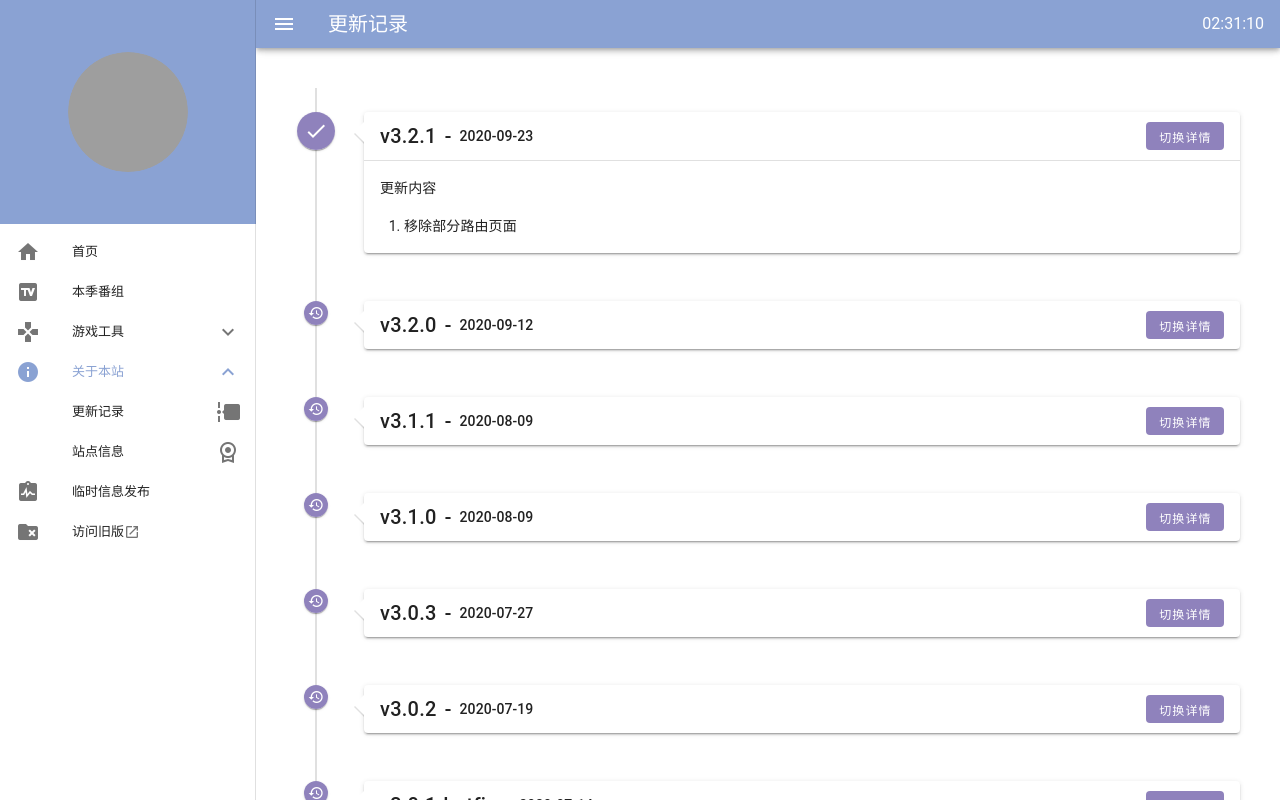
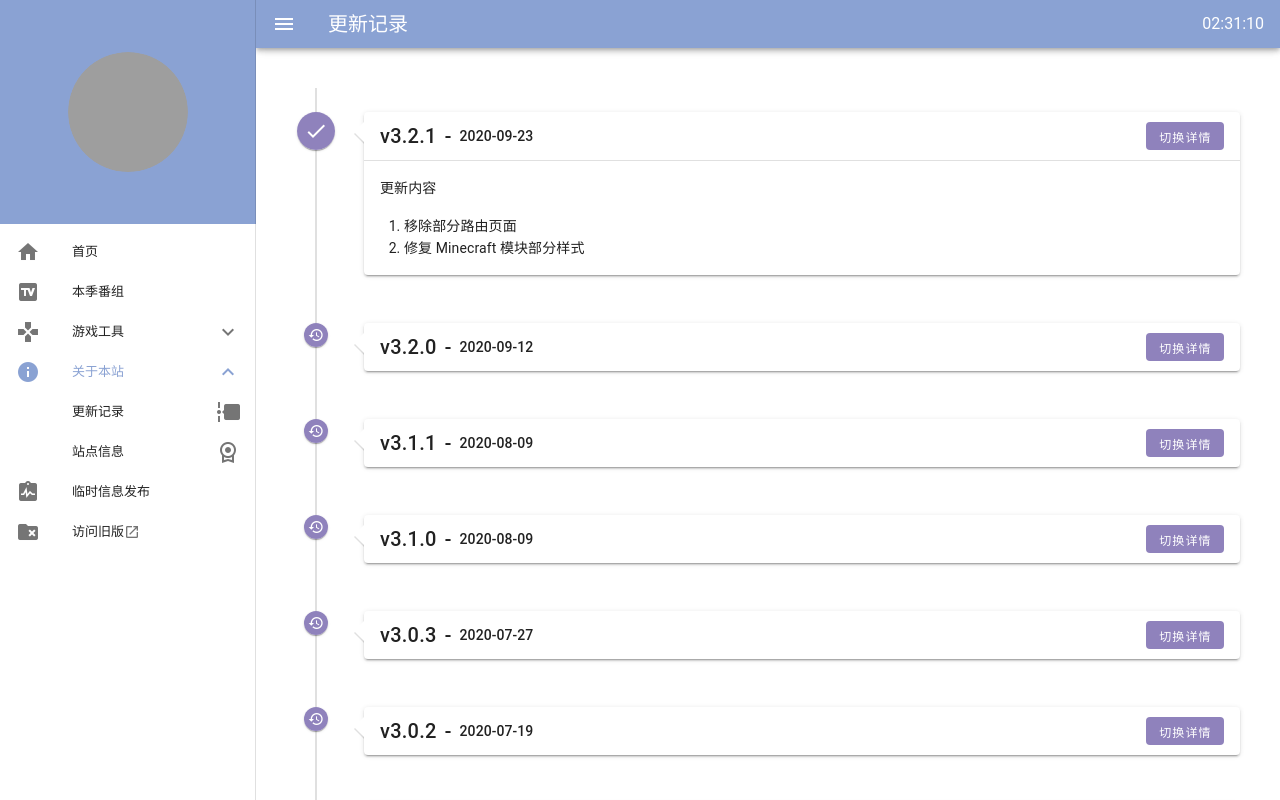
Before and after one commit to fossabot/dsr-tools, a Vue app: page /about/changelog in a window 1280 px wide. Shown: the top 800 px of the page. Built offline with nearby package versions, Linux system fonts and the light colour scheme; grey boxes are pictures that could not be loaded.

Commit message:
update: fix minecraft module styles

```diff
--- a/public/index.html
+++ b/public/index.html
@@ -63,7 +63,7 @@
     <script>
       window.$crisp = [];
       window.CRISP_WEBSITE_ID = 'd3750a6b-c763-4252-8ec7-bce6050774f6';
-      (function() {
+      (function () {
         d = document;
         s = d.createElement('script');
         s.src = 'https://client.crisp.chat/l.js';
--- a/src/assets/changelog.js
+++ b/src/assets/changelog.js
@@ -2,7 +2,7 @@
   {
     version: 'v3.2.1',
     date: '2020-09-23',
-    logs: ['移除部分路由页面'],
+    logs: ['移除部分路由页面', '修复 Minecraft 模块部分样式'],
     active: true,
   },
   {
--- a/src/router/routes.js
+++ b/src/router/routes.js
@@ -1,7 +1,6 @@
 import Home from '@/views/Home.vue';
 import game from './game';
 import about from './about';
-import project from './project';
 
 const routes = [
   {
--- a/src/views/game/Minecraft.vue
+++ b/src/views/game/Minecraft.vue
@@ -109,7 +109,17 @@
 }
 
 .version-card {
-  height: 485px;
   overflow: auto;
 }
+
+.version-card,
+.version-items {
+  height: 500px;
+}
+
+@media screen and (max-width: $responsive-width) {
+  .version-card {
+    height: 160px;
+  }
+}
 </style>
```
